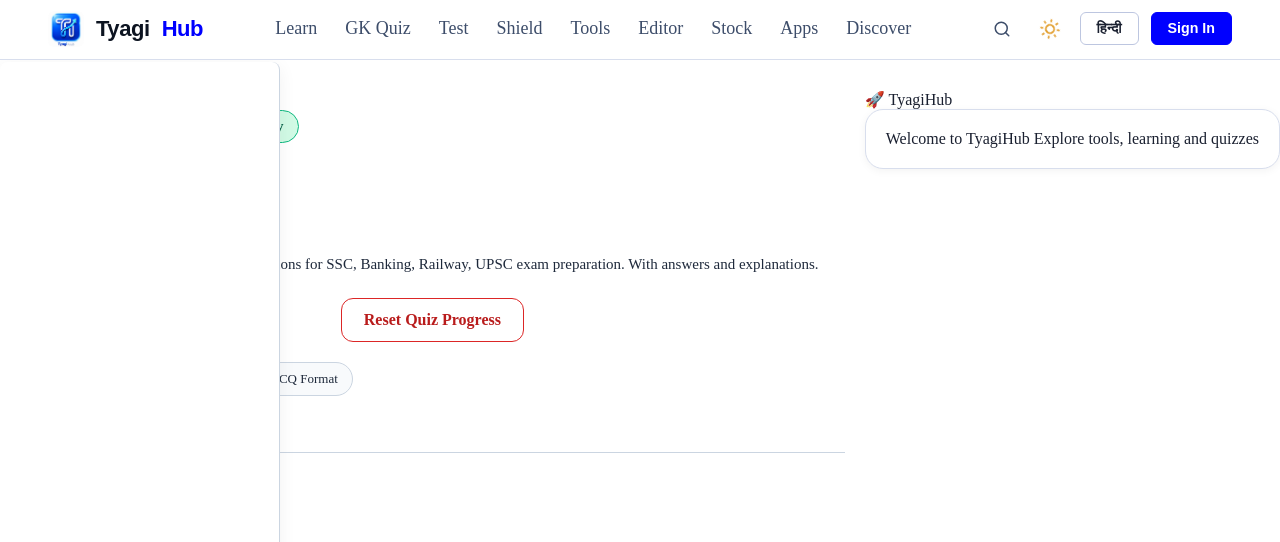
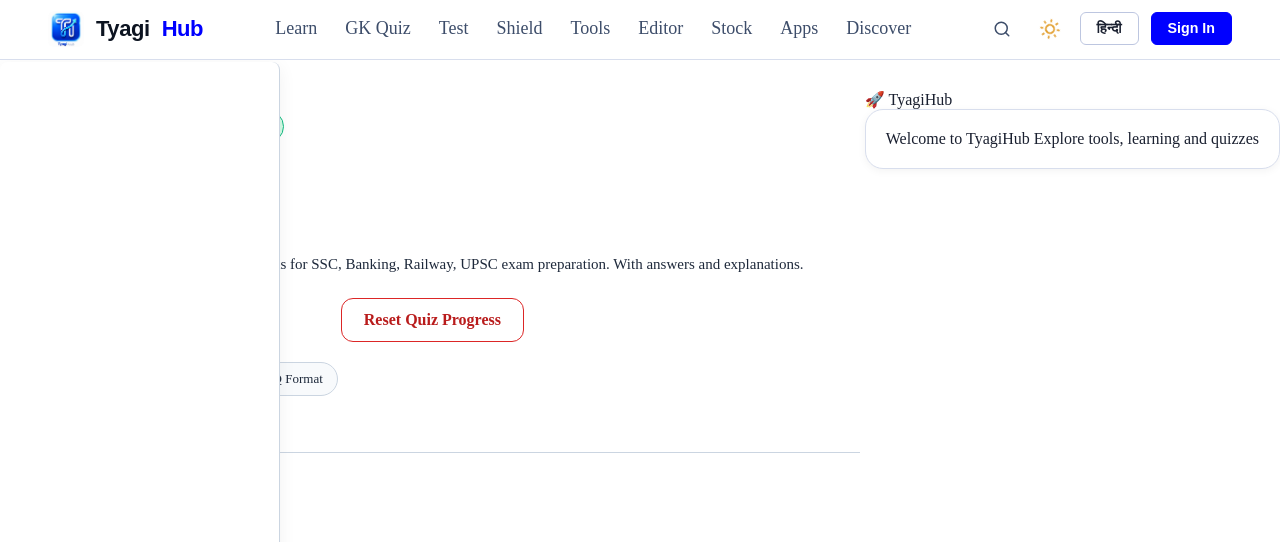
Before and after one commit to HimanshuTyagiJi/TyagiHub, a Jekyll site: the page built from learn/gk-quiz/biology/index.html, in a window 1280 px wide. Shown: the top 542 px of the page. Built offline with Jekyll 4.4.1, drawn with Linux system fonts in a browser that asks for light colours.

Commit message:
Update _layout.scss

```diff
--- a/_sass/_layout.scss
+++ b/_sass/_layout.scss
@@ -106,7 +106,7 @@ quiz-right-sidebar { width: 280px; flex-shrink: 0; margin-left: 24px; }
     gap: 10px;
     border: 1px solid;} }
 
-.main-content { flex: 1; min-width: 0; padding: 5px; max-width: 920px; width: 100%; margin: 15px; }
+.main-content { flex: 1; min-width: 0; padding: 5px; max-width: 920px; width: 100%; margin: 15px auto }
 .quiz-page-header { margin-bottom: 24px; }
 .quiz-category-badge { display: inline-flex; align-items: center; gap: 8px; padding: 6px 14px; background: var(--bg-table-stripe); border: 1px solid var(--border-table); border-radius: 999px; font-size: 12px; font-weight: 700; color: var(--primary-base); margin-bottom: 12px; }
 .quiz-page-header h1 { font-size: 32px; line-height: 1.25; font-weight: 800; color: var(--text-heading); margin: 0 0 10px; }
```
